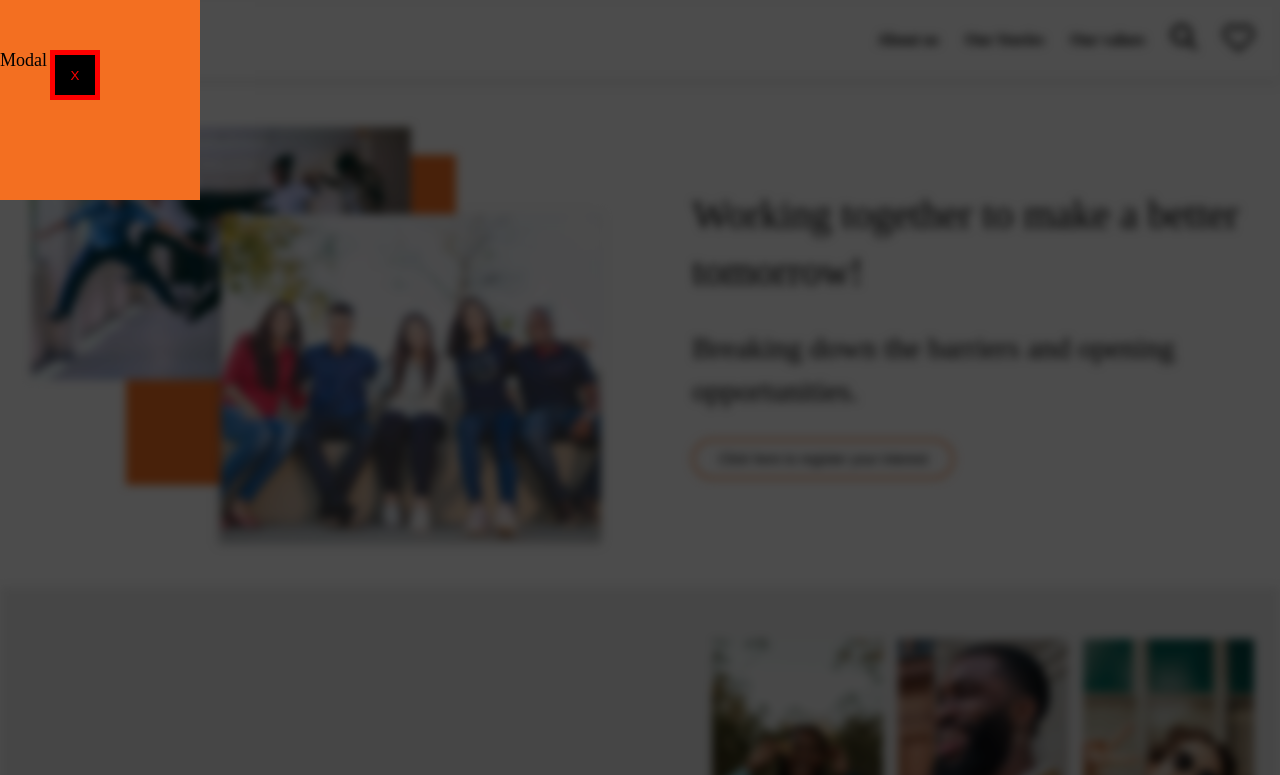
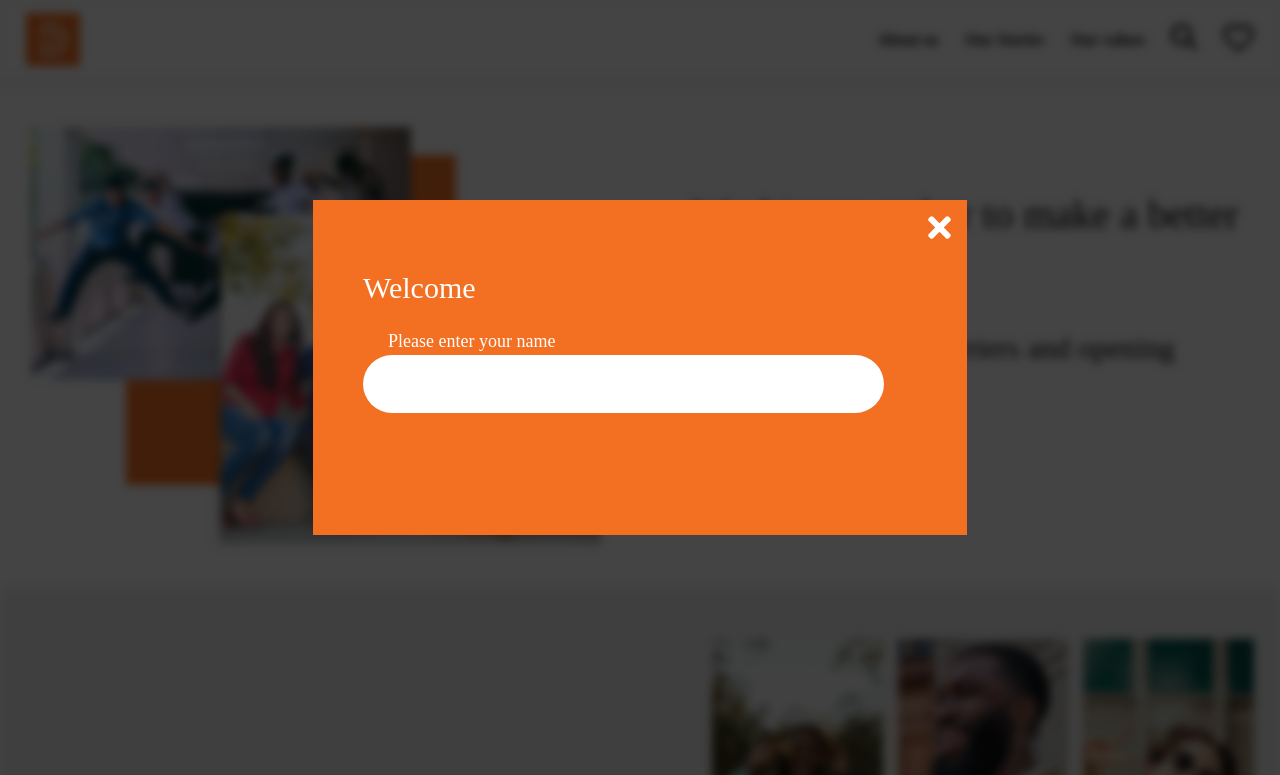
Before and after one commit to Bedkow/dissolve_prototype, a website built with Vite: page index.html in a window 1280 px wide. Both pictures are taken after a click on the button "Click here to register your interest". Shown: the top 775 px of the page. Built offline with nearby package versions, Linux system fonts and the light colour scheme; files whose address does not match are found by name.

Commit message:
more styles focus and tab navigation modal added

```diff
--- a/index.html
+++ b/index.html
@@ -30,7 +30,7 @@
 					><img src="./src/assets/heart-regular.svg" alt="like"
 				/></a>
 				<div class="menu menu--mobile">
-					<span class="menu__trigger" id="menu__trigger">
+					<span class="menu__trigger" id="menu__trigger" tabindex="0">
 						<span class="trigger trigger--upper"></span>
 						<span class="trigger trigger--middle"></span>
 						<span class="trigger trigger--lower"></span>
@@ -48,6 +48,7 @@
 		</header>
 		<main>
 			<section class="section section--light">
+				<div class="section__content-wrapper">
 					<div class="image-container image-container--with-backdrop">
 						<div class="image-container--with-backdrop__backdrop"></div>
 						<img
@@ -68,9 +69,11 @@
 							Click here to register your interest
 						</button>
 					</div>
+				</div>
 			</section>
 
 			<section class="section section--dark">
+				<div class="section__content-wrapper">
 					<div class="content-container">
 						<h2>There's more than just one way to make a difference.</h2>
 						<p>
@@ -103,14 +106,34 @@
 							alt=""
 						/>
 					</div>
+				</div>
 			</section>
 		</main>
 
 		<div class="modal-blur" id="modal-blur">
-			<div class="modal" id="modal">
-				<button class="close-modal" id="close-modal">X</button>
-				Modal
+			<dialog class="modal" id="modal">
+				<button class="close-modal" id="close-modal">
+					<img src="./src/assets/close-button.svg" alt="close modal window" />
+				</button>
+				<div class="modal__content">
+					<p class="modal-content__header">
+						Welcome
+						<span
+							class="modal-header__name-container"
+							id="modal-header__name-container"
+						></span>
+					</p>
+					<label for="name-input" class="modal-content__name-input-label"
+						>Please enter your name</label
+					>
+					<input
+						maxlength="50"
+						type="text"
+						id="name-input"
+						class="modal-content__name-input"
+					/>
 				</div>
+			</dialog>
 		</div>
 
 		<script type="module" src="/src/main.ts"></script>
--- a/src/style/style.scss
+++ b/src/style/style.scss
@@ -88,6 +88,10 @@ p {
 
 .logo-link {
 	height: 39px;
+
+	@include desktop-res {
+		height: 53.2px;
+	}
 }
 
 .section {
@@ -98,13 +102,26 @@ p {
 	}
 
 	@include desktop-res {
+		// padding: 26px;
 		display: flex;
 		flex-direction: row;
 		gap: 26px;
+		justify-content: center;
 
 		&--dark {
 			background-color: $color-secondary;
 		}
+	}
+}
+
+.section__content-wrapper {
+	@include desktop-res {
+		display: flex;
+		flex-direction: row;
+		gap: 26px;
+		justify-content: center;
+		margin: 0 auto;
+		max-width: 1600px;
 	}
 }
 
@@ -133,6 +150,10 @@ p {
 	background-color: #ffffff;
 	font-size: 14px;
 	margin: 0 auto;
+
+	&:focus {
+		outline: 2px solid $color-primary;
+	}
 
 	@include desktop-res {
 		margin: 0;
@@ -336,10 +357,16 @@ p {
 		grid-template-rows: 1fr 1fr;
 		width: 100%;
 		gap: 15px;
+		margin: 0 auto;
+
+		@include tablet-res {
+			max-width: 700px;
+		}
 
 		@include desktop-res {
 			grid-template-columns: 1fr 1fr 1fr;
 			grid-template-rows: 1fr 1fr 1fr;
+			max-width: 700px;
 		}
 	}
 }
@@ -404,6 +431,7 @@ p {
 	@include desktop-res {
 		justify-content: center;
 		text-align: left;
+		// max-width: 900px;
 	}
 }
 
@@ -427,23 +455,73 @@ p {
 
 	.modal {
 		position: relative;
-		width: 200px;
-		height: 200px;
+		width: 100vw;
+		height: $modal-height-desktop;
 		background-color: $color-primary;
+		left: 2%;
+		top: 25%;
+		border: none;
+
+		&__content {
+			display: flex;
+			flex-direction: column;
+			margin: 50px;
+			font-family: ubuntu-medium;
+			font-weight: 500;
+
+			color: #ffffff;
+		}
+
+		.modal-content {
+			&__header {
+				font-size: 30px;
+				margin-bottom: 30px;
+				word-wrap: break-word;
+			}
+			&__name-input {
+				max-width: 521px;
+				height: 58px;
+				border: none;
+				border-radius: 29px;
+				padding: 0 25px;
+				font-size: 30px;
+				font-family: ubuntu-medium;
+
+				&-label {
+					margin: 0 0 3px 25px;
+				}
+			}
+		}
+
+		@include desktop-res {
+			width: $modal-width-dekstop;
+			height: $modal-height-desktop;
+			left: calc(50% - $modal-width-dekstop/2);
+			top: 25%;
+		}
 	}
 
 	.close-modal {
 		display: block;
 		position: relative;
-		top: 50px;
-		left: 50px;
-		width: 50px;
-		height: 50px;
-		color: red;
-		border: 5px solid red;
+		top: calc(0% + 15px);
+		left: 80%;
+		width: 25px;
+		height: 25px;
+		color: #ffffff;
+		border: none;
 		z-index: 10;
-		background-color: #000000;
-		// opacity: 100%;
-		// filter: blur(none);
+		background-color: $color-primary;
+		cursor: pointer;
+
+		@include desktop-res {
+			top: calc(0% + 15px);
+			left: calc(100% - 40px);
+		}
+
+		img {
+			width: 25px;
+			height: 25px;
+		}
 	}
 }
--- a/src/style/theme/fonts.scss
+++ b/src/style/theme/fonts.scss
@@ -10,7 +10,7 @@
 }
 
 @font-face {
-	font-family: "Ubuntu-medium";
+	font-family: "ubuntu-medium";
 	src: url("./fonts/Ubuntu-Medium.ttf") format("truetype");
 	font-weight: 500;
 }
--- a/src/style/theme/variables.scss
+++ b/src/style/theme/variables.scss
@@ -3,3 +3,6 @@ $color-secondary: #ececec;
 
 $header-height-mobile: 60px;
 $header-height-desktop: 79px;
+
+$modal-width-dekstop: 654px;
+$modal-height-desktop: 335px;
--- a/src/ts/mobileNavigation.ts
+++ b/src/ts/mobileNavigation.ts
@@ -1,12 +1,21 @@
-const menuTrigger: any = document.querySelector("#menu__trigger");
-const mobileNav: any = document.querySelector("#menu__nav--mobile");
+const menuTrigger: HTMLElement = document.querySelector("#menu__trigger")!;
+const mobileNav: HTMLElement = document.querySelector("#menu__nav--mobile")!;
+const CTAs: NodeListOf<Element> = document.querySelectorAll(".CTA");
 
 mobileNav.classList.add("hidden");
 
-menuTrigger?.addEventListener("click", async (e: any) => {
-	console.log("menu trigger clicked");
-	e.currentTarget?.classList.toggle("active");
+menuTrigger?.addEventListener("click", () => {
+	menuTrigger?.classList.toggle("active");
 	mobileNav?.classList.toggle("active");
+	if (mobileNav?.classList.contains("active")) {
+		CTAs.forEach((el: Element) => {
+			el.setAttribute("tabindex", "-1");
+		});
+	} else {
+		CTAs.forEach((el: Element) => {
+			el.setAttribute("tabindex", "0");
+		});
+	}
 
 	if (mobileNav.classList.contains("hidden")) {
 		mobileNav.classList.remove("hidden");
@@ -20,3 +29,30 @@ menuTrigger?.addEventListener("click", async (e: any) => {
 		}, 500);
 	}
 });
+
+menuTrigger?.addEventListener("keypress", (e: any) => {
+	menuTrigger?.classList.toggle("active");
+	mobileNav?.classList.toggle("active");
+
+	if (mobileNav?.classList.contains("active")) {
+		CTAs.forEach((el: Element) => {
+			el.setAttribute("tabindex", "-1");
+		});
+	} else {
+		CTAs.forEach((el: Element) => {
+			el.setAttribute("tabindex", "0");
+		});
+	}
+
+	if (mobileNav.classList.contains("hidden")) {
+		mobileNav.classList.remove("hidden");
+	} else {
+		// prevent clicking on hamburger during animation
+		menuTrigger.style.pointerEvents = "none";
+		setTimeout(() => {
+			mobileNav.classList.add("hidden");
+			//allow clicking on hamburger
+			menuTrigger.style.pointerEvents = "auto";
+		}, 500);
+	}
+});
--- a/src/ts/registerInterest.ts
+++ b/src/ts/registerInterest.ts
@@ -1,20 +1,30 @@
-const registerInterestBtn: Element = document.querySelector(
+const registerInterestBtn: HTMLElement = document.querySelector(
 	"#register-interest-btn"
 )!;
-const closeModalBtn: Element = document.querySelector("#close-modal")!;
-const modalBlur: Element = document.querySelector("#modal-blur")!;
-const body: Element = document.querySelector("body")!;
-const header: Element = document.querySelector("header")!;
-const main: Element = document.querySelector("main")!;
+const closeModalBtn: HTMLElement = document.querySelector("#close-modal")!;
+const modalBlur: HTMLElement = document.querySelector("#modal-blur")!;
+const modal: any = document.querySelector("#modal")!;
+const header: HTMLElement = document.querySelector("header")!;
+const main: HTMLElement = document.querySelector("main")!;
+const nameInput: HTMLElement = document.querySelector("#name-input")!;
+const nameContainer: HTMLElement = document.querySelector(
+	"#modal-header__name-container"
+)!;
 
 registerInterestBtn.addEventListener("click", () => {
 	header.classList.toggle("blurred");
 	main.classList.toggle("blurred");
 	modalBlur.classList.toggle("modal-active");
+	modal.showModal();
 });
 
 closeModalBtn.addEventListener("click", () => {
 	header.classList.toggle("blurred");
 	main.classList.toggle("blurred");
 	modalBlur.classList.toggle("modal-active");
+	modal.close();
 });
+
+nameInput.addEventListener("input", (e: any) => {
+	nameContainer.textContent = e.target.value;
+});
```
Also changed, not shown: src/assets/close-button.svg (added). Lines whose indentation alone changed are shown as unchanged.
